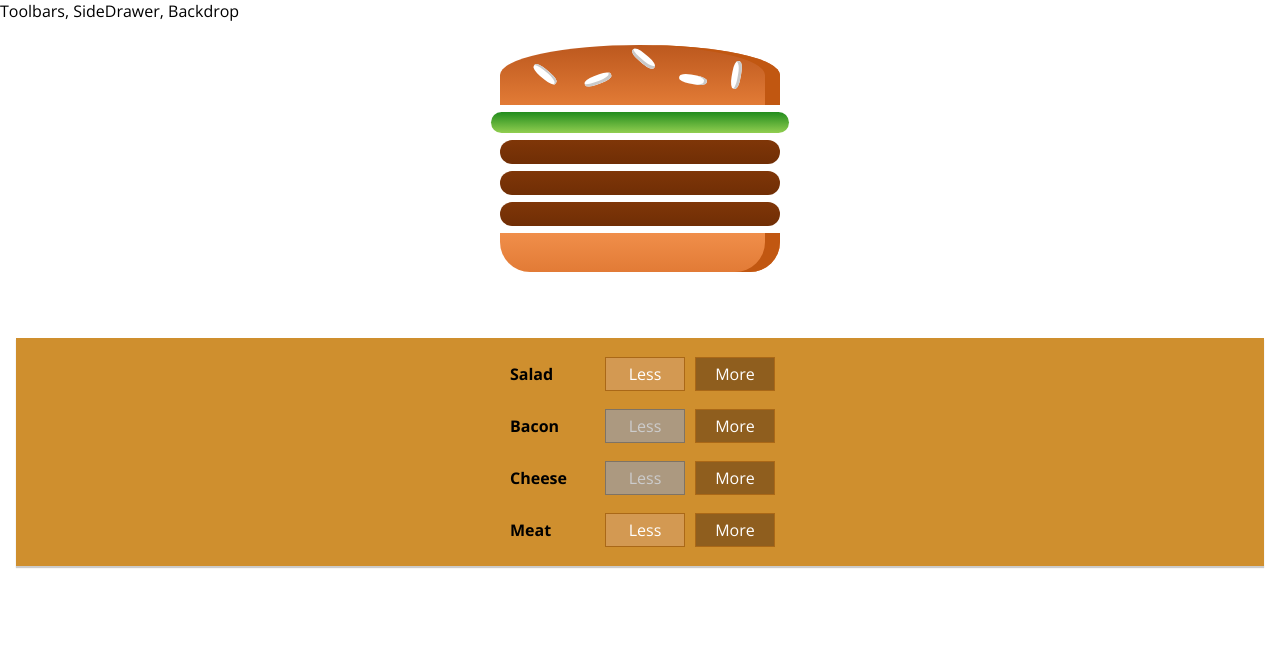
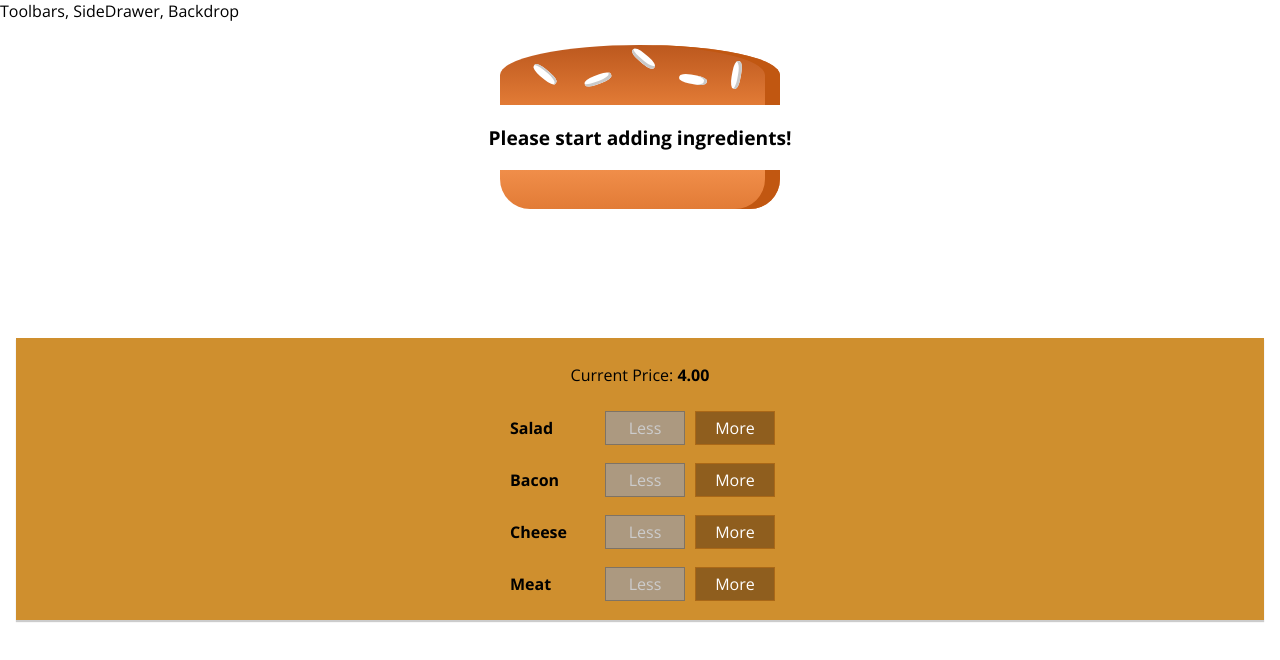
Before and after one commit to asal-rostami-react/react-burger-builder, a React app: page / in a window 1280 px wide. Shown: the top 660 px of the page. Built offline with nearby package versions, Linux system fonts and the light colour scheme.

Commit message:
added price to control

```diff
--- a/src/components/Burger/BuildControls/BuildControls.js
+++ b/src/components/Burger/BuildControls/BuildControls.js
@@ -12,6 +12,7 @@
 
 const buildControls = (props) => (
     <div className={classes.BuildControls}>
+        <p>Current Price: <strong>{props.price.toFixed(2)}</strong></p>
         {controls.map(ctrl => (
             <BuildControl
             key={ctrl.label}
--- a/src/containers/BurgerBuilder/BurgerBuilder.js
+++ b/src/containers/BurgerBuilder/BurgerBuilder.js
@@ -15,10 +15,10 @@
         super(props);
         this.state = {
             ingredients:{
-                salad: 1,
+                salad: 0,
                 bacon: 0,
                 cheese: 0,
-                meat: 3
+                meat: 0
             },
             totalPrice: 4
         }
@@ -76,6 +76,7 @@
                     ingredientAdded={this.addIngredientHandler}
                     ingredientRemoved={this.removeIngredientHandler}
                     disabled={disabledInfo}
+                    price={this.state.totalPrice}
                 />
             </Aux>
 
```
